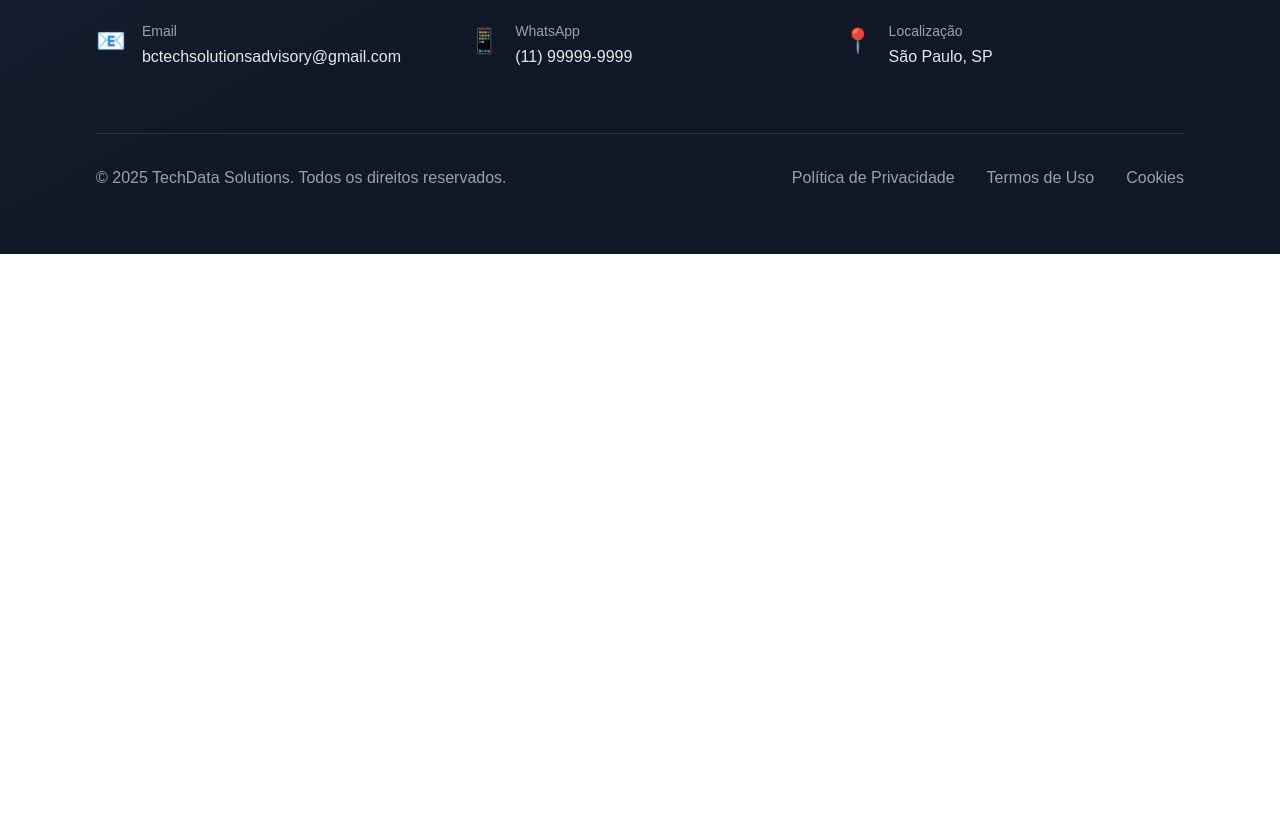
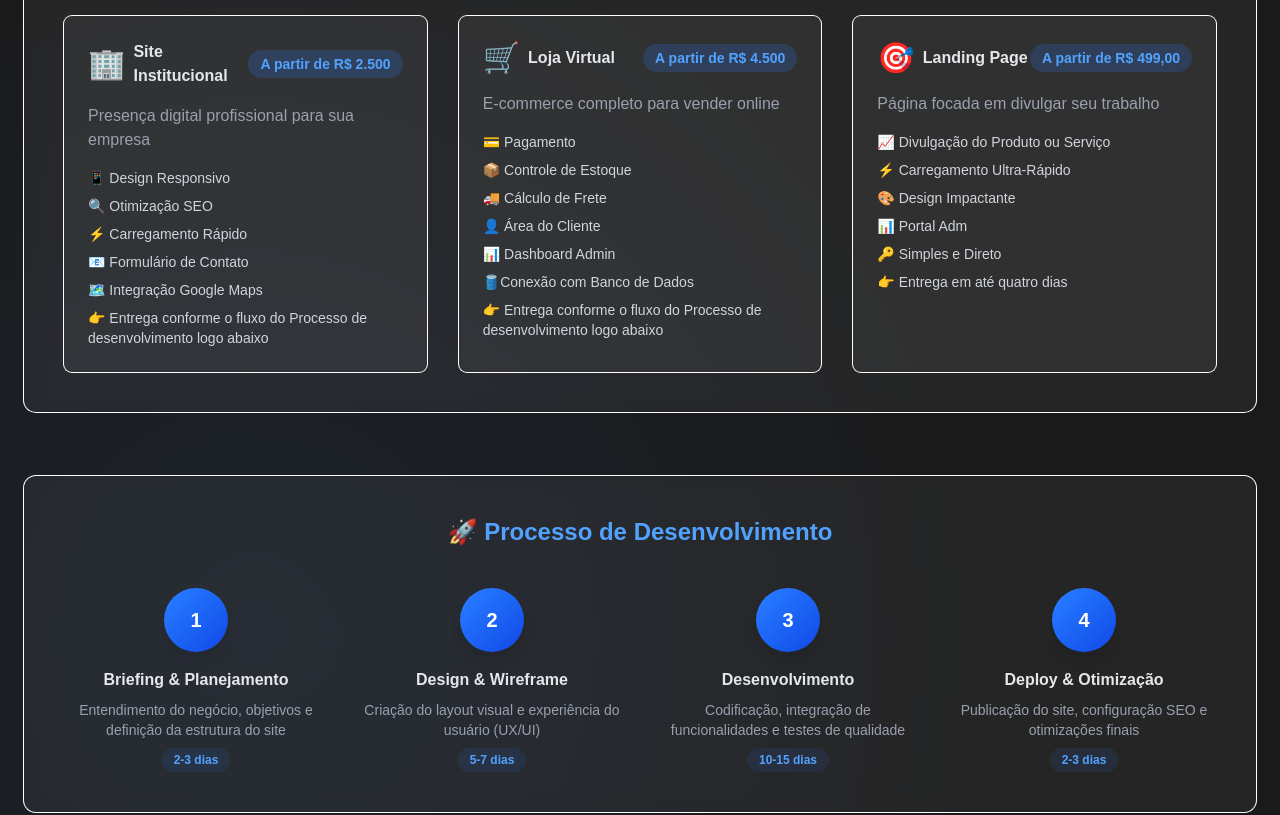
Before and after one commit to Claudio-Silva-Bispo/tech-solution-website-project, a Next.js app: page / in a window 1280 px wide. Shown: the part 6680-7495 px from the top of the page. Before the commit the page ends 6934 px from the top, so only its background shows below. Built offline with nearby package versions, Linux system fonts and the light colour scheme.

Commit message:
FEAT - Criação da sessão para arquitetura de sites

```diff
--- /dev/null
+++ b/src/components/WebDevelopment.tsx
@@ -0,0 +1,119 @@
+export default function WebDevelopmentSection() {
+  return (
+    <section id="web-development" className="relative bg-[#1a1a1a] py-24 text-white">
+      {/* fundo com gradiente radial */}
+      <div className="absolute inset-0 bg-[radial-gradient(circle_at_20%_80%,rgba(59,130,246,0.08),transparent_50%)]" />
+
+      <div className="relative z-10 max-w-7xl mx-auto px-6">
+        {/* Header */}
+        <div className="text-center mb-16">
+          <div className="inline-flex items-center gap-2 bg-blue-500/15 ring-1 border-blue-500/30 rounded-full px-4 py-2 text-lg text-blue-400 font-medium mb-6 min-w-full md:min-w-sm justify-center">
+            <span>🌐</span>
+            <span>Desenvolvimento Web</span>
+          </div>
+          <h2 className="text-3xl lg:text-5xl font-extrabold mb-6 bg-gradient-to-r from-white to-blue-400 bg-clip-text text-transparent text-start lg:text-center">
+            Sites Profissionais para Pequenas Empresas
+          </h2>
+          <p className="text-lg lg:text-xl text-gray-400 max-w-3xl mx-auto leading-relaxed text-start lg:text-center">
+            Criação de sites modernos, responsivos e otimizados para converter visitantes em clientes
+          </p>
+        </div>
+
+        {/* Tipos de Sites */}
+        <div className="mb-16 bg-white/5 ring-1 border-white/10 rounded-xl p-10 backdrop-blur">
+          <h3 className="text-2xl font-bold text-blue-400 text-center mb-10">
+            🎯 Tipos de Sites que Desenvolvo
+          </h3>
+          <div className="grid lg:grid-cols-3 gap-8">
+            {/* Institucional */}
+            <div className="bg-white/5 ring-1 border-white/10 rounded-lg p-6 hover:translate-y-[-4px] hover:shadow-lg hover:border-blue-400/30 transition">
+              <div className="grid xl:flex items-center justify-between mb-4">
+                <div className="text-3xl">🏢</div>
+                <div className="font-bold text-gray-200 ml-2 flex-1">Site Institucional</div>
+                <div className="bg-blue-500/20 text-blue-400 px-3 py-1 rounded-full text-sm font-semibold">
+                  A partir de R$ 2.500
+                </div>
+              </div>
+              <p className="text-gray-400 mb-4">Presença digital profissional para sua empresa</p>
+              <ul className="space-y-2 text-gray-300 text-sm">
+                <li>📱 Design Responsivo</li>
+                <li>🔍 Otimização SEO</li>
+                <li>⚡ Carregamento Rápido</li>
+                <li>📧 Formulário de Contato</li>
+                <li>🗺️ Integração Google Maps</li>
+                <li>👉 Entrega conforme o fluxo do Processo de desenvolvimento logo abaixo</li>
+              </ul>
+            </div>
+
+            {/* E-commerce */}
+            <div className="bg-white/5 ring-1 border-white/10 rounded-lg p-6 hover:translate-y-[-4px] hover:shadow-lg hover:border-blue-400/30 transition">
+              <div className="grid xl:flex   items-center justify-between mb-4">
+                <div className="text-3xl">🛒</div>
+                <div className="font-bold text-gray-200 ml-2 flex-1">Loja Virtual</div>
+                <div className="bg-blue-500/20 text-blue-400 px-3 py-1 rounded-full text-sm font-semibold">
+                  A partir de R$ 4.500
+                </div>
+              </div>
+              <p className="text-gray-400 mb-4">E-commerce completo para vender online</p>
+              <ul className="space-y-2 text-gray-300 text-sm">
+                <li>💳 Pagamento</li>
+                <li>📦 Controle de Estoque</li>
+                <li>🚚 Cálculo de Frete</li>
+                <li>👤 Área do Cliente</li>
+                <li>📊 Dashboard Admin</li>
+                <li>🛢️Conexão com Banco de Dados</li>
+                <li>👉 Entrega conforme o fluxo do Processo de desenvolvimento logo abaixo</li>
+              </ul>
+            </div>
+
+            {/* Landing Page */}
+            <div className="bg-white/5 ring-1 border-white/10 rounded-lg p-6 hover:translate-y-[-4px] hover:shadow-lg hover:border-blue-400/30 transition">
+              <div className="grid xl:flex items-center justify-between mb-4">
+                <div className="text-3xl">🎯</div>
+                <div className="font-bold text-gray-200 ml-2 flex-1">Landing Page</div>
+                <div className="bg-blue-500/20 text-blue-400 px-3 py-1 rounded-full text-sm font-semibold">
+                  A partir de R$ 499,00
+                </div>
+              </div>
+              <p className="text-gray-400 mb-4">Página focada em divulgar seu trabalho</p>
+              <ul className="space-y-2 text-gray-300 text-sm">
+                <li>📈 Divulgação do Produto ou Serviço</li>
+                <li>⚡ Carregamento Ultra-Rápido</li>
+                <li>🎨 Design Impactante</li>
+                <li>📊 Portal Adm</li>
+                <li>🔑 Simples e Direto</li>
+                <li>👉 Entrega em até quatro dias</li>
+              </ul>
+            </div>
+          </div>
+        </div>
+
+        {/* Processo de Desenvolvimento */}
+        <div className="bg-white/5 ring-1 border-white/10 rounded-xl p-10 backdrop-blur">
+          <h3 className="text-2xl font-bold text-blue-400 text-center mb-10">
+            🚀 Processo de Desenvolvimento
+          </h3>
+          <div className="grid md:grid-cols-4 gap-8 text-center relative">
+            {[
+              { step: "1", title: "Briefing & Planejamento", desc: "Entendimento do negócio, objetivos e definição da estrutura do site", time: "2-3 dias" },
+              { step: "2", title: "Design & Wireframe", desc: "Criação do layout visual e experiência do usuário (UX/UI)", time: "5-7 dias" },
+              { step: "3", title: "Desenvolvimento", desc: "Codificação, integração de funcionalidades e testes de qualidade", time: "10-15 dias" },
+              { step: "4", title: "Deploy & Otimização", desc: "Publicação do site, configuração SEO e otimizações finais", time: "2-3 dias" },
+            ].map((s, i) => (
+              <div key={i} className="flex flex-col items-center">
+                <div className="w-16 h-16 flex items-center justify-center rounded-full bg-gradient-to-br from-blue-500 to-blue-700 text-white text-xl font-bold mb-4 shadow-lg">
+                  {s.step}
+                </div>
+                <h4 className="font-bold text-gray-200 mb-2">{s.title}</h4>
+                <p className="text-gray-400 text-sm mb-2">{s.desc}</p>
+                <span className="text-blue-400 bg-blue-500/10 px-3 py-1 rounded-full text-xs font-semibold">
+                  {s.time}
+                </span>
+              </div>
+            ))}
+          </div>
+        </div>
+      </div>
+    </section>
+  );
+}
--- a/src/pages/index.tsx
+++ b/src/pages/index.tsx
@@ -1,6 +1,7 @@
 import Hero from '../components/Hero'
 import DataEngineering from '../components/DataEngineering'
 import PowerBIArchitecture from '../components/PowerBIArchitecture'
+import WebDevelopmentSection from '../components/WebDevelopment'
 
 export default function Home() {
 
@@ -9,6 +10,7 @@ export default function Home() {
       <Hero/>
       <DataEngineering/>
       <PowerBIArchitecture/>
+      <WebDevelopmentSection/>
     </div>
 
   )
```
